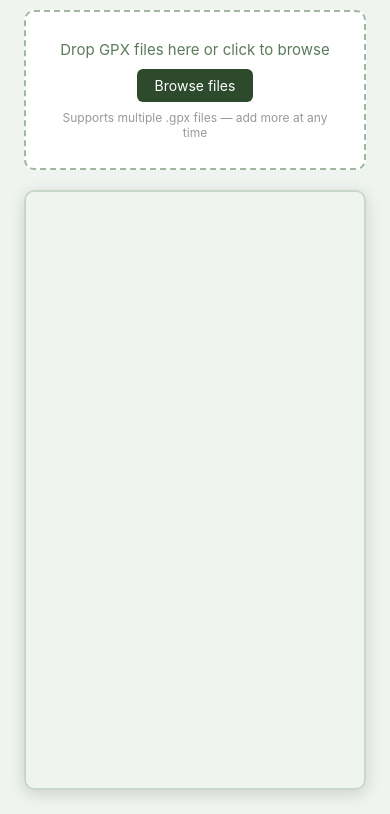
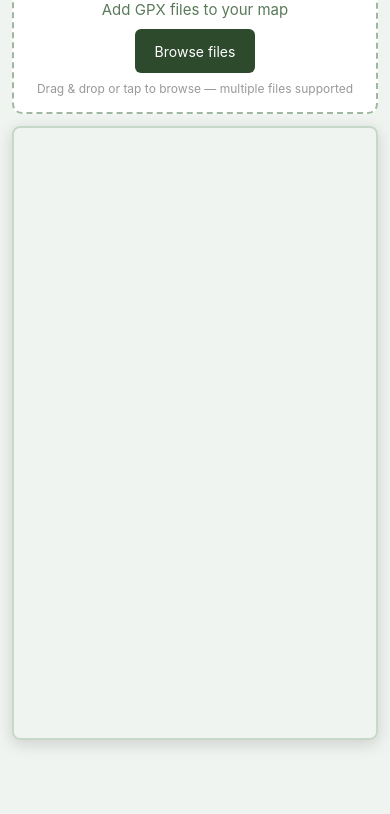
Before and after one commit to MattBidewell/trail-mapper, a website with bundled scripts: page index.html in a window 390 px wide. Shown: the part 68-882 px from the top of the page. After the commit the page ends 844 px from the top, so only its background shows below. Built offline with nearby package versions, Linux system fonts and the light colour scheme.

Commit message:
feat: make it more mobile friendly

```diff
--- a/index.html
+++ b/index.html
@@ -54,11 +54,12 @@
       background: #2d4a2d;
       color: white;
       border: none;
-      padding: 8px 18px;
+      padding: 10px 20px;
       border-radius: 6px;
       cursor: pointer;
       font-size: 14px;
       font-family: inherit;
+      min-height: 44px;
     }
     .btn:hover { background: #3d6a3d; }
     .map-container {
@@ -69,6 +70,12 @@
       overflow: hidden;
       box-shadow: 0 4px 16px rgba(0, 0, 0, 0.15);
       border: 2px solid #c8d8c8;
+    }
+    @media (max-width: 640px) {
+      .page { padding: 12px; gap: 12px; }
+      h1 { font-size: 22px; }
+      .upload-zone { padding: 16px 14px; }
+      .map-container { height: calc(100dvh - 230px); min-height: 280px; border-radius: 8px; }
     }
     #map { height: 100%; width: 100%; }
     .legend {
@@ -105,9 +112,9 @@
 
     <div class="upload-zone" id="upload-zone">
       <input type="file" id="file-input" accept=".gpx" multiple style="display:none">
-      <p>Drop GPX files here or click to browse</p>
+      <p>Add GPX files to your map</p>
       <button class="btn" id="browse-btn">Browse files</button>
-      <p class="hint">Supports multiple .gpx files &mdash; add more at any time</p>
+      <p class="hint">Drag &amp; drop or tap to browse &mdash; multiple files supported</p>
       <p class="route-count" id="route-count" style="display:none"></p>
     </div>
 
```
